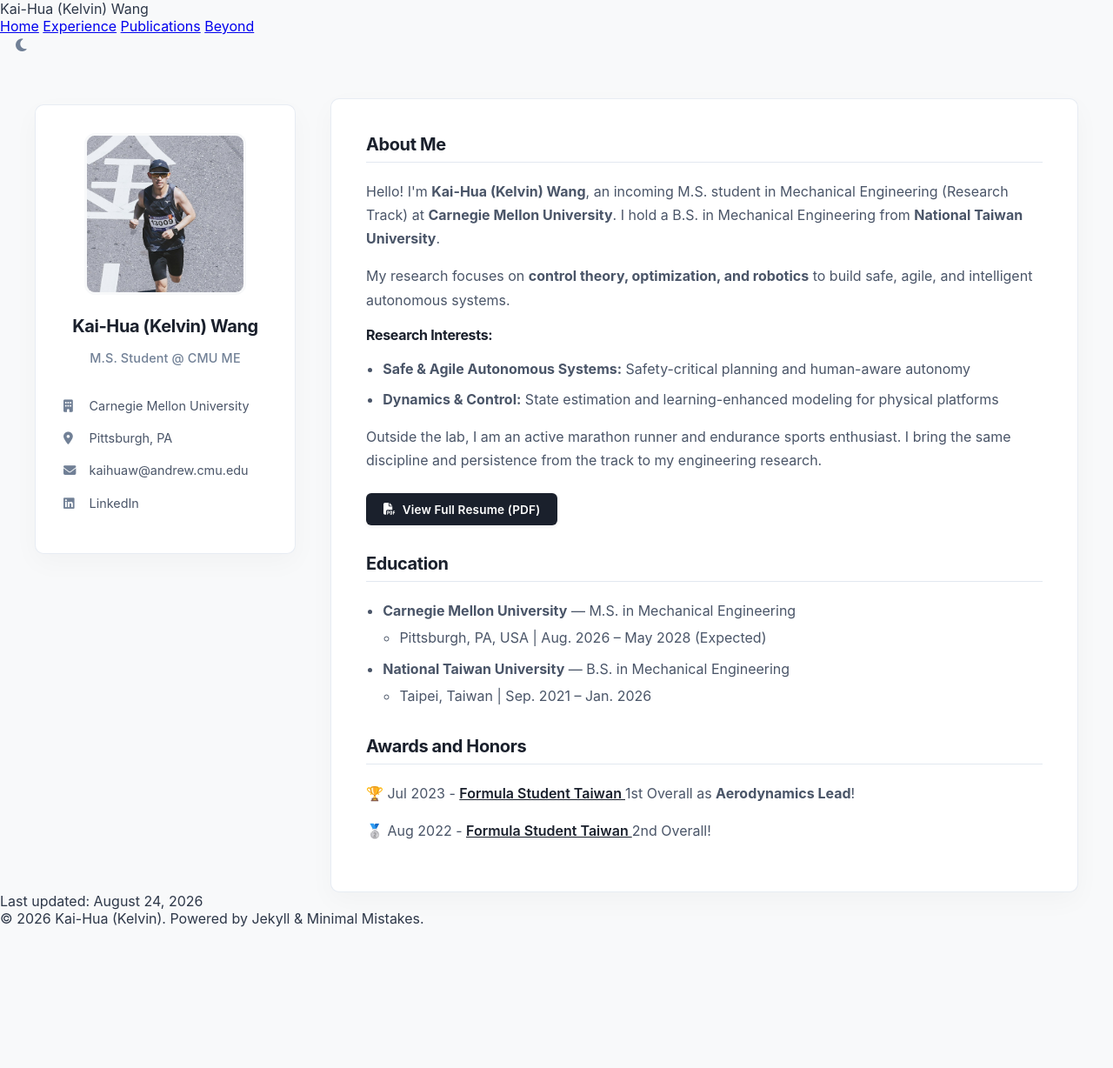
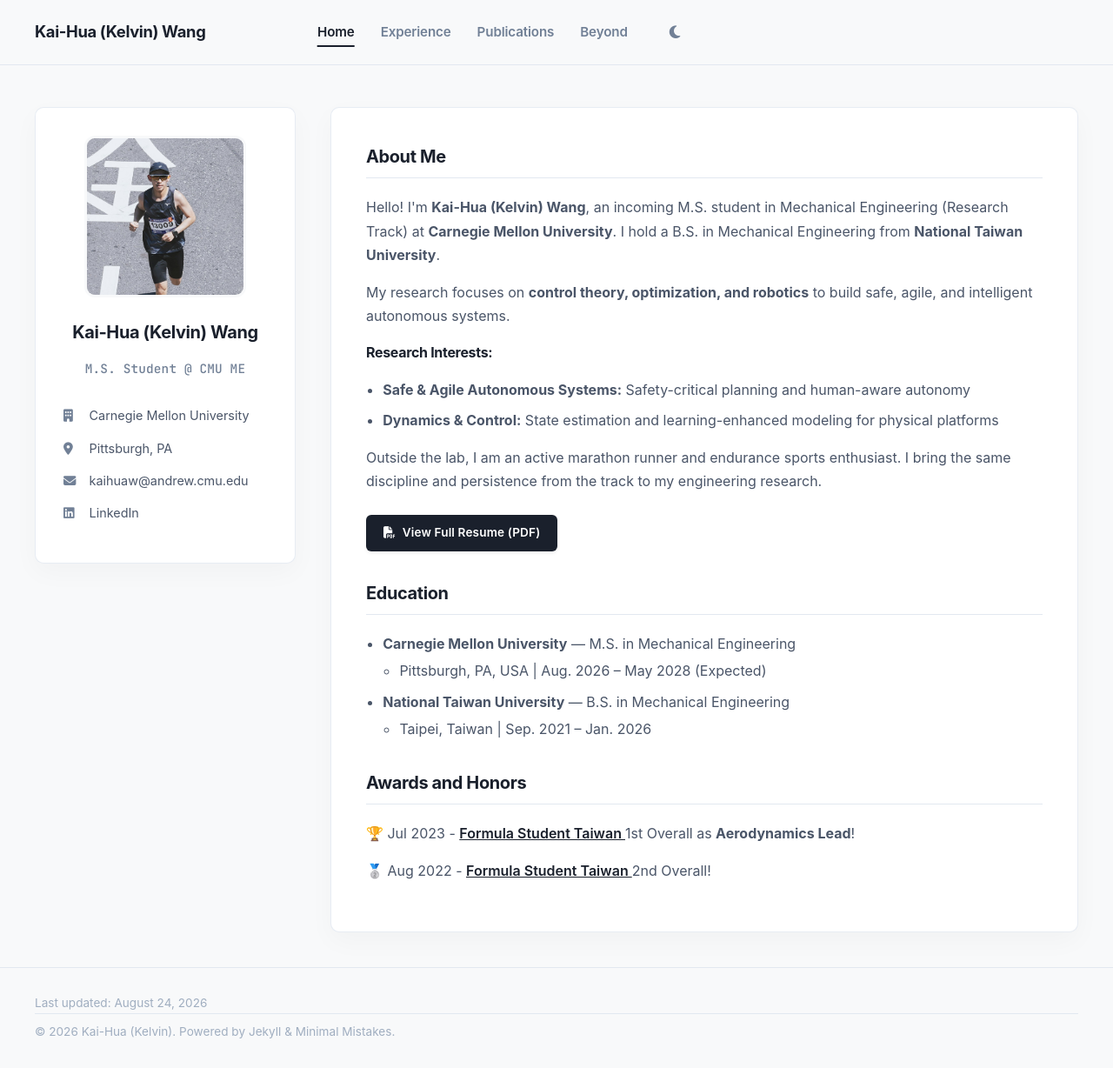
Before and after one commit to Kelvin1106/Kelvin1106.github.io, a Jekyll site: the page built from pages/home.md, in a window 1280 px wide and 1228 px high. Shown: the whole window at 87% size. Built offline with Jekyll 4.4.1, drawn with Linux system fonts in a browser that asks for light colours.

Commit message:
Update style.css

```diff
--- a/assets/css/style.css
+++ b/assets/css/style.css
@@ -1,25 +1,125 @@
----
-layout: default
-title: Home
-permalink: /
----
+/* ==========================================
+   Suguru Osako Inspired Monochrome Style
+   (Global Stylesheet - Fixed Top Nav)
+   ========================================== */
 
-<!-- 引入 JetBrains Mono 等寬字體（點綴時間與標籤） -->
-<link rel="preconnect" href="https://fonts.googleapis.com">
-<link rel="preconnect" href="https://fonts.gstatic.com" crossorigin>
-<link href="https://fonts.googleapis.com/css2?family=JetBrains+Mono:wght@500;600&display=swap" rel="stylesheet">
+/* 引入 Google Fonts (JetBrains Mono 點綴用) */
+@import url('https://fonts.googleapis.com/css2?family=JetBrains+Mono:wght@500;600&display=swap');
 
-<style>
-/* Home Monochrome Styles - Refined Sharpness */
-
+/* 全域設定 */
 body {
-  background-color: #F8F9FA;
+  font-family: "Inter", -apple-system, BlinkMacSystemFont, "SF Pro Text", "SF Pro Display", "Segoe UI", Roboto, "Helvetica Neue", Arial, sans-serif;
+  line-height: 1.6;
   color: #2D3748;
-  font-family: "Inter", -apple-system, BlinkMacSystemFont, "SF Pro Text", "Segoe UI", Roboto, sans-serif;
   margin: 0;
-  -webkit-font-smoothing: antialiasing;
+  background-color: #F8F9FA; /* 冷冽高級灰白底色 */
+  -webkit-font-smoothing: antialiasing; /* 讓字體邊緣纖細銳利 */
   -moz-osx-font-smoothing: grayscale;
 }
+
+/* 頂部導航欄 (Top Navigation Bar 修復版) */
+.top-nav {
+  display: flex !important;
+  justify-content: space-between !important;
+  align-items: center !important;
+  border-bottom: 1px solid #E2E8F0;
+  background: rgba(248, 249, 250, 0.95);
+  backdrop-filter: blur(8px);
+  max-width: 1300px;
+  margin: 0 auto;
+  padding: 20px 40px;
+  position: sticky;
+  top: 0;
+  z-index: 1000;
+}
+
+.nav-left {
+  flex: 0 0 325px;
+  display: flex;
+  flex-direction: column;
+}
+
+.nav-name {
+  font-size: 1.15rem;
+  font-weight: 700;
+  color: #1A202C;
+  margin: 0;
+  letter-spacing: -0.02em;
+}
+
+.nav-title {
+  font-size: 0.85rem;
+  color: #718096;
+  margin: 2px 0 0 0;
+  font-weight: 500;
+  letter-spacing: 0.01em;
+}
+
+.nav-right {
+  flex: 1;
+  display: flex !important;
+  justify-content: flex-start !important;
+  align-items: center !important;
+  gap: 30px;
+}
+
+.nav-right a {
+  color: #718096 !important;
+  text-decoration: none !important;
+  font-size: 0.95rem;
+  font-weight: 600;
+  letter-spacing: -0.01em;
+  transition: color 0.2s ease;
+  position: relative;
+  padding: 5px 0;
+}
+
+.nav-right a:hover,
+.nav-right a.active {
+  color: #1A202C !important;
+}
+
+/* Hover 與 Active 底線效果 */
+.nav-right a::after {
+  content: '';
+  position: absolute;
+  bottom: 0;
+  left: 50%;
+  width: 0;
+  height: 2px;
+  background-color: #1A202C;
+  transition: all 0.25s ease-in-out;
+  transform: translateX(-50%);
+}
+
+.nav-right a:hover::after,
+.nav-right a.active::after {
+  width: 100%;
+}
+
+/* 深色模式切換按鈕樣式 */
+.theme-toggle-btn {
+  background: none !important;
+  border: none !important;
+  color: #718096 !important;
+  font-size: 1.05rem;
+  cursor: pointer;
+  padding: 4px 8px;
+  display: inline-flex;
+  align-items: center;
+  justify-content: center;
+  transition: color 0.2s ease, transform 0.2s ease;
+  margin-left: 10px;
+}
+
+.theme-toggle-btn:hover {
+  color: #1A202C !important;
+  transform: scale(1.1);
+}
+
+/* ==========================================
+   共用頁面框架 (Home, Experience, Publications, Beyond)
+   ========================================== */
 
 .experience-container {
   max-width: 1200px;
@@ -70,7 +170,7 @@ body {
   text-align: center;
   font-weight: 500;
   letter-spacing: 0.03em;
-  font-family: 'JetBrains Mono', monospace; /* 等寬字體點綴 */
+  font-family: 'JetBrains Mono', monospace;
 }
 
 .sidebar-contact-info {
@@ -114,6 +214,23 @@ body {
   padding: 2.5rem;
 }
 
+.experience-content-header {
+  background: #1A202C;
+  color: #FFFFFF;
+  padding: 1.25rem 2.5rem;
+  margin: -2.5rem -2.5rem 2.5rem -2.5rem;
+}
+
+.experience-content-header h2 {
+  margin: 0;
+  font-size: 1.2rem;
+  font-weight: 700;
+  letter-spacing: -0.01em;
+  display: flex;
+  align-items: center;
+  gap: 0.75rem;
+}
+
 .experience-section-title {
   font-size: 1.25rem;
   font-weight: 700;
@@ -129,26 +246,8 @@ body {
   margin-top: 0;
 }
 
-/* 經典極簡 Bullet Points */
-ul {
-  padding-left: 1.2rem;
-  margin: 0;
-  list-style-type: disc;
-}
-
-ul li {
-  margin-bottom: 0.5rem;
-  color: #4A5568;
-  line-height: 1.7;
-}
-
-ul ul {
-  margin-top: 0.25rem;
-  list-style-type: circle;
-}
-
-/* 方案 1 點綴：時間與日期標籤改用 JetBrains Mono */
-.date-tag {
+/* 時間與數據標籤 */
+.date-tag, .duration {
   font-family: 'JetBrains Mono', monospace;
   font-size: 0.82rem;
   color: #718096;
@@ -156,20 +255,20 @@ ul ul {
   letter-spacing: 0.02em;
 }
 
-/* Resume 按鈕元件 (改為 4px 俐落微直角) */
+/* 按鈕元件 (4px 俐落微直角) */
 .cv-btn-container {
   margin-top: 1.5rem;
   margin-bottom: 2rem;
 }
 
-.cv-button {
+.cv-button, .social-btn {
   display: inline-flex;
   align-items: center;
   gap: 0.5rem;
   background-color: #1A202C;
   color: #FFFFFF !important;
   padding: 0.65rem 1.25rem;
-  border-radius: 4px; /* 從 6px 改為 4px 微直角，增加硬核工藝感 */
+  border-radius: 4px;
   font-weight: 600;
   font-size: 0.85rem;
   letter-spacing: 0.01em;
@@ -178,13 +277,20 @@ ul ul {
   box-shadow: 0 2px 4px rgba(0,0,0,0.06);
 }
 
-.cv-button:hover {
+.social-btn {
+  background-color: #F8F9FA;
+  color: #1A202C !important;
+  border: 1px solid #E2E8F0;
+  padding: 0.55rem 1.1rem;
+}
+
+.cv-button:hover, .social-btn:hover {
   background-color: #2D3748;
+  color: #FFFFFF !important;
   transform: translateY(-1px);
   box-shadow: 0 4px 10px rgba(0,0,0,0.12);
 }
 
-/* 簡約連結樣式 */
 .inline-link {
   color: #1A202C;
   font-weight: 600;
@@ -196,8 +302,50 @@ ul ul {
   color: #718096;
 }
 
-/* Responsive Design */
+/* 底部區域 */
+.footer {
+  background: #F8F9FA;
+  border-top: 1px solid #E2E8F0;
+  padding: 30px 0;
+  margin-top: 40px;
+}
+
+.footer-container {
+  max-width: 1200px;
+  margin: 0 auto;
+  padding: 0 2rem;
+}
+
+.last-update,
+.copyright {
+  color: #A0AEC0;
+  font-size: 0.85rem;
+}
+
+.copyright {
+  padding-top: 10px;
+  border-top: 1px solid #E2E8F0;
+}
+
+/* RWD 排版 */
 @media (max-width: 768px) {
+  .top-nav {
+    flex-direction: column !important;
+    align-items: flex-start !important;
+    padding: 15px 20px;
+  }
+
+  .nav-left {
+    margin-left: 0;
+    flex: 0 0 auto;
+  }
+
+  .nav-right {
+    margin-top: 12px;
+    gap: 15px;
+    flex-wrap: wrap;
+  }
+
   .experience-container {
     grid-template-columns: 1fr;
     gap: 1.5rem;
@@ -212,92 +360,3 @@ ul ul {
     padding: 1.5rem;
   }
 }
-</style>
-
-<!-- Main Container -->
-<div class="experience-container">
-  <!-- Sidebar -->
-  <aside class="experience-sidebar">
-    <img src="{{ site.baseurl }}/assets/profile.png" alt="Profile photo" class="sidebar-profile-pic">
-    <h3 class="sidebar-profile-name">Kai-Hua (Kelvin) Wang</h3>
-    <p class="sidebar-profile-title">M.S. STUDENT @ CMU ME</p>
-    <ul class="sidebar-contact-info">
-      <li><i class="fa-solid fa-building"></i> {{ site.author.employer }}</li>
-      <li><i class="fa-solid fa-location-dot"></i> {{ site.author.location }}</li>
-      <li><i class="fa-solid fa-envelope"></i> <a href="mailto:{{ site.author.email }}">{{ site.author.email }}</a></li>
-      <li><i class="fa-brands fa-linkedin"></i> <a href="{{ site.author.linkedin }}">LinkedIn</a></li>
-    </ul>
-  </aside>
-
-  <!-- Main Content -->
-  <main class="experience-content">
-    <section id="about">
-      <!-- About Me Section -->
-      <h3 class="experience-section-title">About Me</h3>
-      <p style="line-height: 1.7; color: #4A5568;">
-        Hello! I'm <strong>Kai-Hua (Kelvin) Wang</strong>, an incoming M.S. student in Mechanical Engineering (Research Track) at <strong>Carnegie Mellon University</strong>. I hold a B.S. in Mechanical Engineering from <strong>National Taiwan University</strong>.
-      </p>
-      <p style="line-height: 1.7; color: #4A5568;">
-        My research focuses on <strong>control theory, optimization, and robotics</strong> to build safe, agile, and intelligent autonomous systems.
-      </p>
-      <p style="margin-top: 1rem; font-weight: 700; color: #1A202C; letter-spacing: -0.02em;">Research Interests:</p>
-      <ul>
-        <li><strong>Safe & Agile Autonomous Systems:</strong> Safety-critical planning and human-aware autonomy</li>
-        <li><strong>Dynamics & Control:</strong> State estimation and learning-enhanced modeling for physical platforms</li>
-      </ul>
-      <p style="line-height: 1.7; color: #4A5568; margin-top: 1rem;">
-        Outside the lab, I am an active marathon runner and endurance sports enthusiast. I bring the same discipline and persistence from the track to my engineering research.
-      </p>
-
-      <!-- Resume Button -->
-      <div class="cv-btn-container">
-        <a href="{{ site.baseurl }}/assets/Kai_Hua_Wang_s_CV.pdf"
-           target="_blank"
-           rel="noopener noreferrer"
-           class="cv-button">
-          <i class="fa-solid fa-file-pdf"></i> View Full Resume (PDF)
-        </a>
-      </div>
-
-      <!-- Education Section -->
-      <h3 class="experience-section-title">Education</h3>
-      <ul>
-        <li>
-          <strong>Carnegie Mellon University</strong> — M.S. in Mechanical Engineering
-          <ul>
-            <li class="date-tag">Pittsburgh, PA, USA | Aug. 2026 – May 2028 (Expected)</li>
-          </ul>
-        </li>
-        <li>
-          <strong>National Taiwan University</strong> — B.S. in Mechanical Engineering
-          <ul>
-            <li class="date-tag">Taipei, Taiwan | Sep. 2021 – Jan. 2026</li>
-          </ul>
-        </li>
-      </ul>
-
-      <!-- Awards and Honors Section -->
-      <h3 class="experience-section-title">Awards and Honors</h3>
-      <p style="line-height: 1.7; color: #4A5568;">
-        🏆 <span class="date-tag">JUL 2023</span> —
-        <a href="https://www.fstaiwan.net/"
-           target="_blank"
-           rel="noopener"
-           class="inline-link">
-          Formula Student Taiwan
-        </a>
-        1st Overall as <strong>Aerodynamics Lead</strong>!
-      </p>
-      <p style="line-height: 1.7; color: #4A5568;">
-        🥈 <span class="date-tag">AUG 2022</span> —
-        <a href="https://www.fstaiwan.net/"
-           target="_blank"
-           rel="noopener"
-           class="inline-link">
-          Formula Student Taiwan
-        </a>
-        2nd Overall!
-      </p>
-    </section>
-  </main>
-</div>
```
